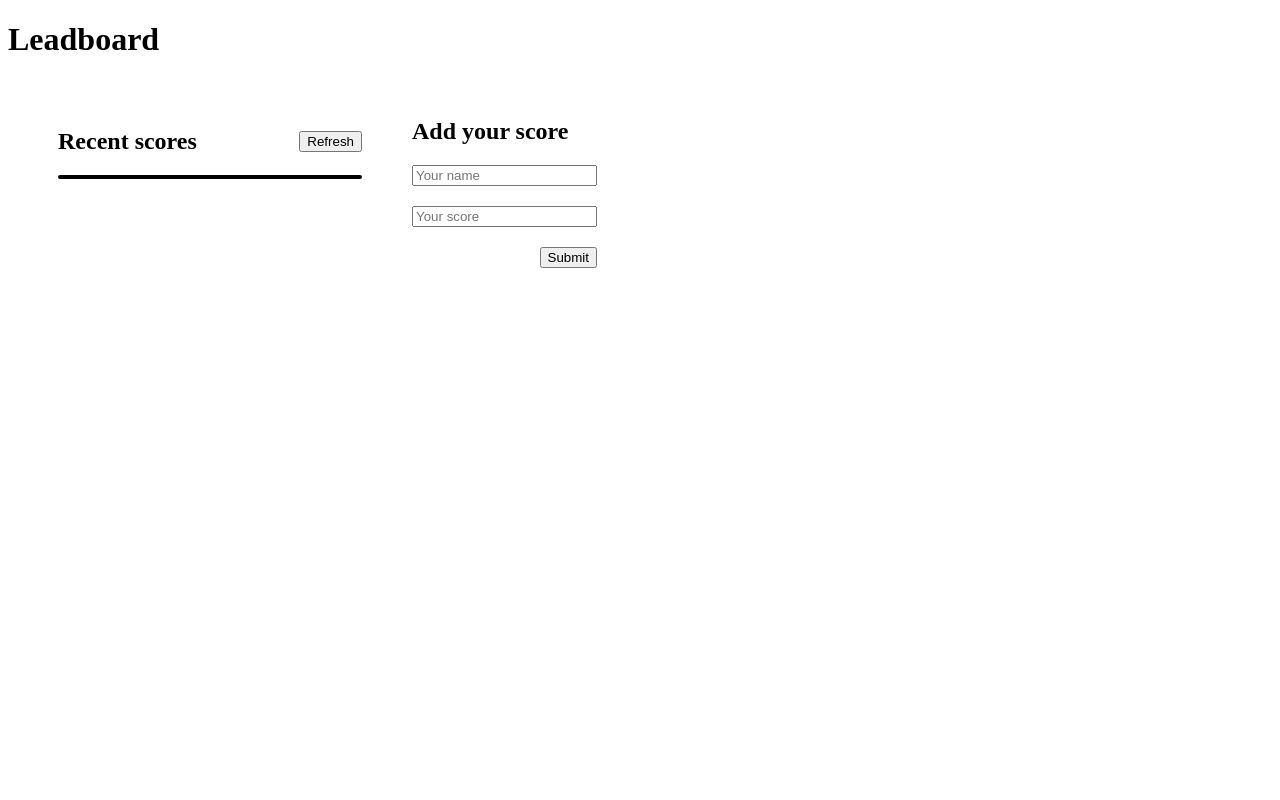
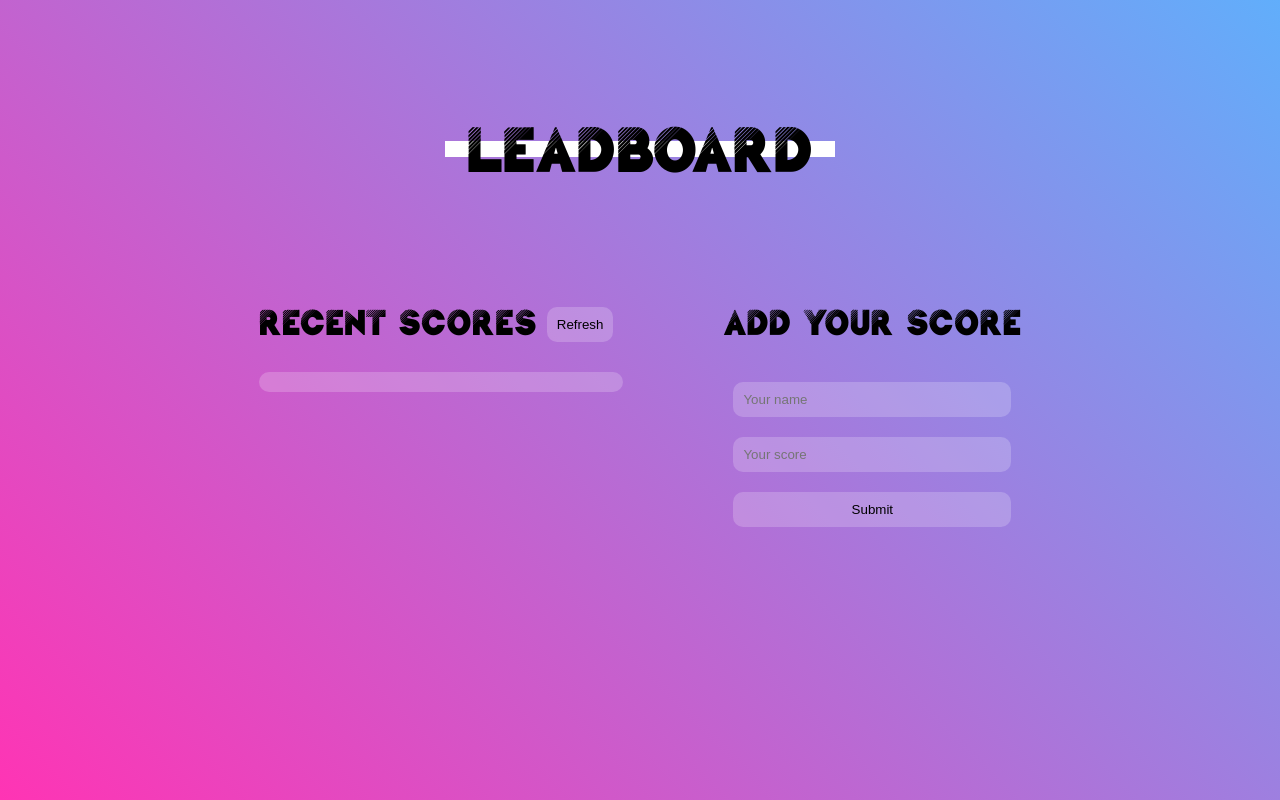
Before and after one commit to Kakalanp/Leaderboard, a website built with webpack: page src/index.html in a window 1280 px wide. Built offline with nearby package versions, Linux system fonts and the light colour scheme; no server answers.

Commit message:
Added most styles
- Adding some quality of life content.

- The page now looks better thanks to CSS!

-Improved font-family for titles and subtitles.

```diff
--- a/src/index.html
+++ b/src/index.html
@@ -7,7 +7,7 @@
     <title>Leaderboard</title>
 </head>
 <body>
-    <header><h1>Leadboard</h1></header>
+    <header><h1>Leadboard</h1><div class="h1-background"></div></header>
     <section class="content">
         <div class="scores">
             <div class="scores-title">
--- a/src/index.js
+++ b/src/index.js
@@ -9,12 +9,24 @@ const refresh = document.getElementById('refresh');
 const name = document.getElementById('input-name');
 const score = document.getElementById('input-score');
 
-submit.addEventListener('click', async () => {
+async function addScore() {
   await ADD(name.value, score.value);
   DISPLAY();
   name.value = '';
   score.value = '';
   name.focus();
+}
+
+name.addEventListener('keypress', (e) => {
+  if (e.key === 'Enter') score.focus();
+});
+
+score.addEventListener('keypress', async (e) => {
+  if (e.key === 'Enter') addScore();
+});
+
+submit.addEventListener('click', async () => {
+  addScore();
 });
 
 refresh.addEventListener('click', () => {
--- a/src/modules/printGame.js
+++ b/src/modules/printGame.js
@@ -1,9 +1,9 @@
 const screen = document.querySelector('.display-screen');
 
 export default async (arr) => {
+  const array = Array.from(await arr);
   // we always need to clear the screen before appending new elements.
   screen.innerHTML = '';
-  const array = Array.from(await arr);
   array.forEach((e) => {
     const scoreDisplay = document.createElement('div');
     scoreDisplay.classList.add('score');
--- a/src/style.css
+++ b/src/style.css
@@ -1,3 +1,64 @@
+@font-face {
+  font-family: 'Nuvel';
+  src: url('./assets/Fonts/Nuvel.ttf');
+}
+
+body {
+  overflow: hidden;
+  box-sizing: border-box;
+  margin: 0;
+  width: 100vw;
+  height: 100%;
+  min-height: 100vh;
+  text-align: center;
+  padding: 10vh 0;
+  background:
+    linear-gradient(
+      45deg,
+      rgb(255, 52, 180),
+      rgb(97, 174, 251)
+    );
+}
+
+h1 {
+  position: relative;
+  font-family: Nuvel, sans-serif;
+  font-weight: normal;
+  font-size: 4rem;
+  z-index: 2;
+}
+
+h2 {
+  font-family: Nuvel, sans-serif;
+  font-size: 2.25rem;
+  font-weight: normal;
+}
+
+.h1-background {
+  position: absolute;
+  width: 390px;
+  height: 1rem;
+  background-color: white;
+  left: 50%;
+  margin-left: -195px;
+  margin-top: -87px;
+}
+
+input,
+button {
+  background-color: rgba(255, 255, 255, 0.2);
+  outline: none;
+  border: none;
+  border-radius: 10px;
+  padding: 10px;
+  margin: 10px;
+  box-sizing: border-box;
+}
+
+input {
+  min-width: calc(100% - 20px);
+}
+
 header {
   width: 100%;
 }
@@ -5,13 +66,14 @@ header {
 .content {
   display: flex;
   flex-wrap: wrap;
-  margin: 30px;
+  margin: 0;
+  justify-content: center;
 }
 
 .scores {
   display: flex;
   flex-direction: column;
-  margin: 20px;
+  margin: 50px;
 }
 
 .scores-title {
@@ -21,14 +83,18 @@ header {
 }
 
 .display-screen {
-  border: 2px solid black;
-  border-radius: 2px;
+  padding: 10px;
+  background-color: rgba(255, 255, 255, 0.2);
+  border: none;
+  border-radius: 10px;
   min-width: 300px;
   max-height: 500px;
   overflow: auto;
 }
 
 .score {
+  background-size: 100%;
+  background-repeat: no-repeat;
   padding: 5px;
   display: flex;
   justify-content: space-between;
@@ -37,13 +103,5 @@ header {
 .add-score {
   display: flex;
   flex-direction: column;
-  margin: 20px;
+  margin: 50px;
 }
-
-.add-score > * {
-  margin: 10px;
-}
-
-#submit {
-  align-self: flex-end;
-}
```
Also changed, not shown: dist/c29534ff84789fa7ebb5.ttf (added), dist/index.html, src/assets/Fonts/Nuvel.ttf (added), 4 other files.
